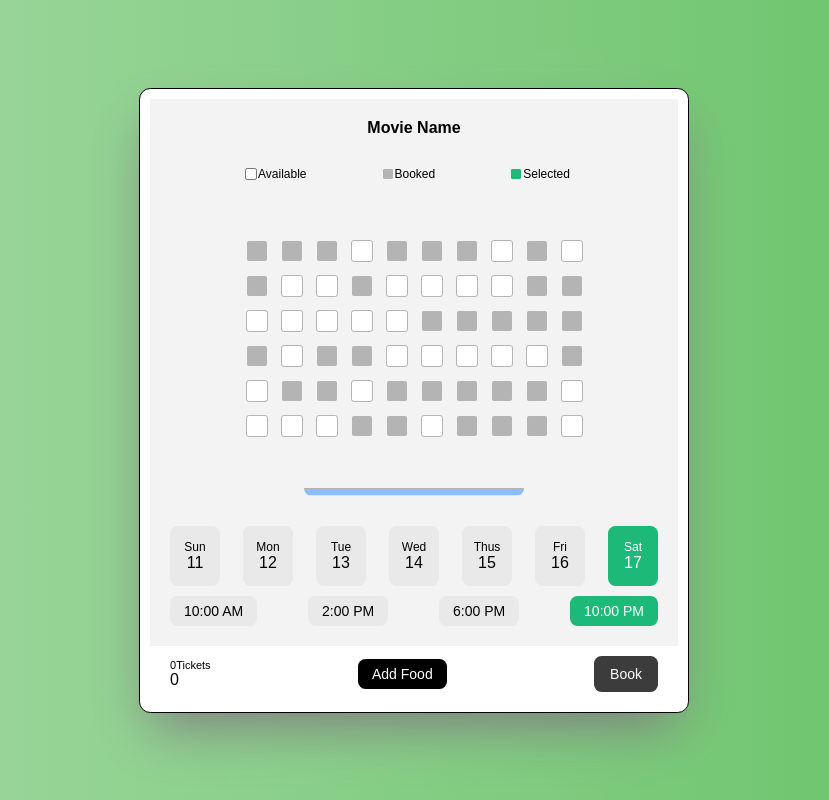
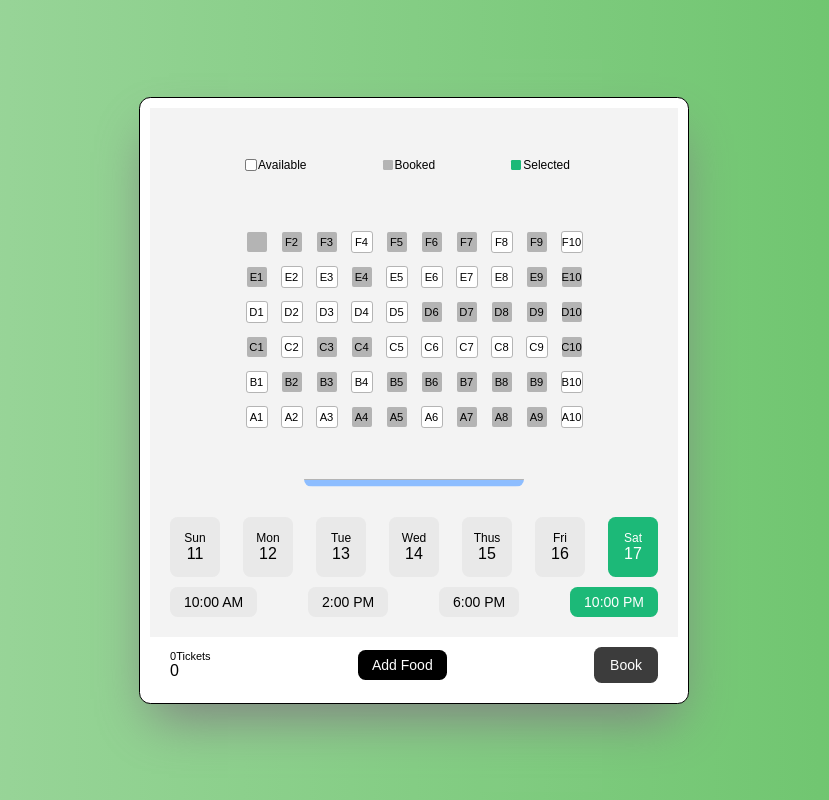
Before and after one commit to saikishoreMSK/itsshowtime, a plain HTML site: page Ticket/Ticket.html in a window 1280 px wide. Shown: the whole page, without its empty margins (226-1055 px from the left). Drawn offline with Linux system fonts and the light colour scheme.

Commit message:
added numbers to the seats

```diff
--- a/Ticket/script.js
+++ b/Ticket/script.js
@@ -1,8 +1,26 @@
+// let seats = document.querySelector(".all-seats");
+// for (var i = 0; i < 59; i++) {
+//     let randint = Math.floor(Math.random() * 2);
+//     let booked = randint === 1 ? "booked" : "";
+//     seats.insertAdjacentHTML("beforeend", '<input type="checkbox" name="tickets" id="s' + (i + 2) + '"><label for="s' + (i + 2) + '" class="seat ' + booked + '"></label>')
+// };
+let urlParams= new URLSearchParams(window.location.search);
+let name = urlParams.get('name');
+let description = urlParams.get('description');
+
+document.querySelector('.title').textContent = name;
+
 let seats = document.querySelector(".all-seats");
-for (var i = 0; i < 59; i++) {
-    let randint = Math.floor(Math.random() * 2);
+let seatCategories = ['F1','F2','F3','F4','F5','F6','F7','F8','F9','F10',
+'E1','E2','E3','E4','E5','E6','E7','E8','E9','E10',
+'D1','D2','D3','D4','D5','D6','D7','D8','D9','D10',
+'C1','C2','C3','C4','C5','C6','C7','C8','C9','C10',
+'B1','B2','B3','B4','B5','B6','B7','B8','B9','B10',
+'A1','A2','A3','A4','A5','A6','A7','A8','A9','A10'];
+for(var i=1;i<60;i++){
+    let randint = Math.floor(Math.random()*2);
     let booked = randint === 1 ? "booked" : "";
-    seats.insertAdjacentHTML("beforeend", '<input type="checkbox" name="tickets" id="s' + (i + 2) + '"><label for="s' + (i + 2) + '" class="seat ' + booked + '"></label>')
+    seats.insertAdjacentHTML("beforeend", '<input type="checkbox" name="tickets" id="s' + (i + 2) + '"><label for="s' + (i + 2) + '" class="seat ' + booked + '">'+seatCategories[i]+'</label>')
 };
 
 let food = 500;
@@ -38,7 +56,7 @@ bookButton.addEventListener("click", () => {
     let amount = document.querySelector(".amount").innerHTML;
 
     if (count > 0) {
-        let confirmationMessage = `Your ${count} movie ticket(s) have been booked for a total of $${amount}.`;
+        let confirmationMessage = `Your ${count} movie ticket(s) have been booked for a total of Rs${amount}.`;
         alert(confirmationMessage);
     } else {
         alert("Please select at least one ticket before booking.");
--- a/Ticket/style.css
+++ b/Ticket/style.css
@@ -111,7 +111,15 @@ body{
     background-color: white;
     border-radius: 0.5mm;
     outline: 0.3mm solid rgb(180,180,180);
+    overflow: hidden;
     cursor: pointer;
+    display: flex;
+    justify-content: center;
+    align-items: center;
+}
+.all-seats .seat {
+    font-size: 0.7rem;
+    font-weight: 100;
 }
 .all-seats input:checked + label {
     background-color: rgb(28,185,120);
```
